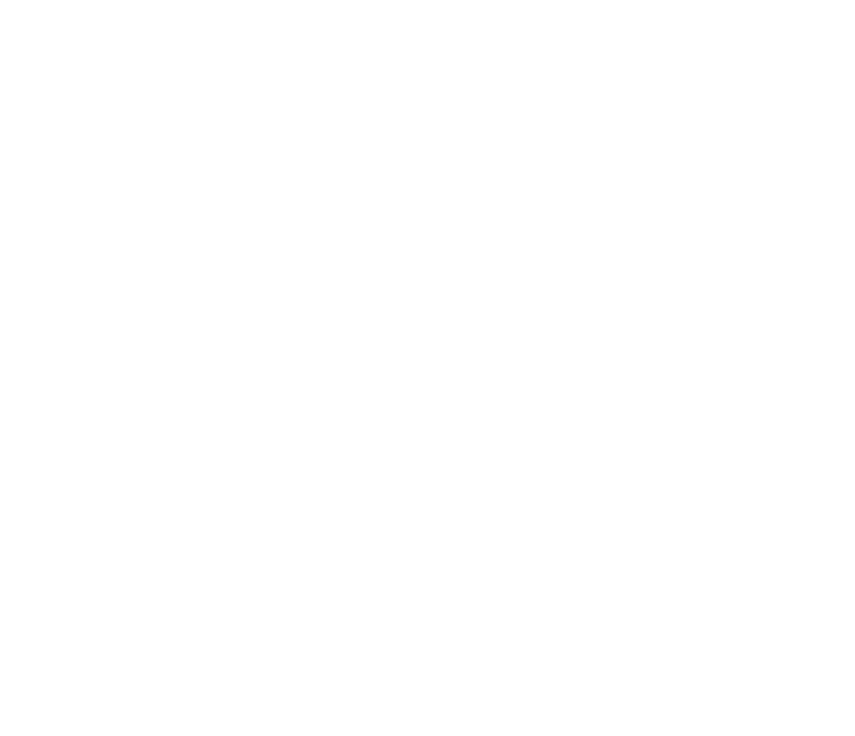
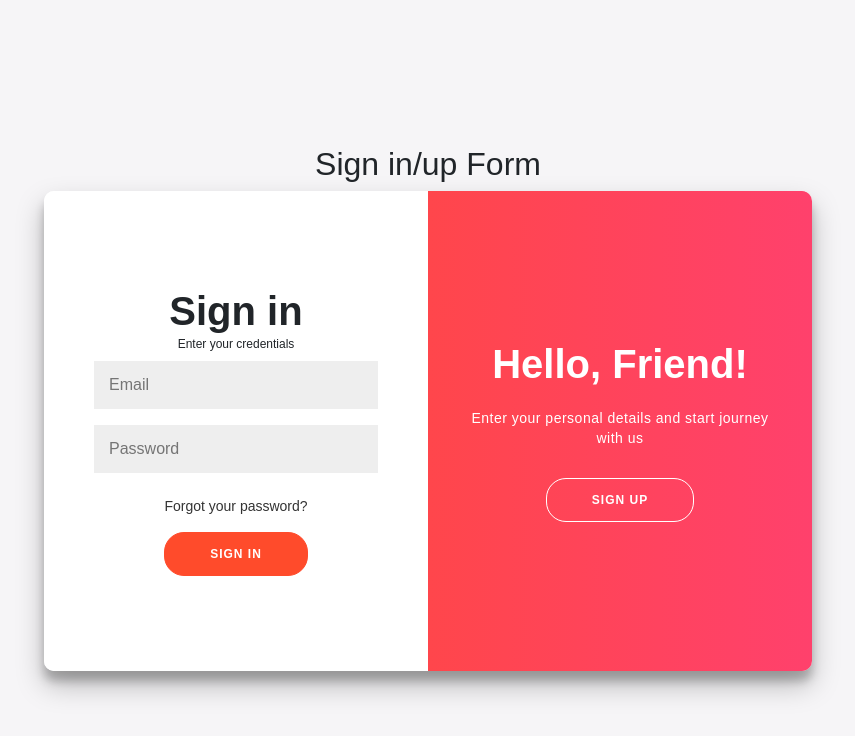
Before and after one commit to jacopobellosi/StudyMate---ASE-project, a React (Vite) app in the folder frontend/: page /register in a window 1280 px wide. Before the commit this address had no page. Shown: the top 736 px of the page, without its empty margins (212-1067 px from the left). Built offline with nearby package versions, Linux system fonts and the light colour scheme.

Commit message:
authentication page

```diff
--- a/frontend/package.json
+++ b/frontend/package.json
@@ -13,14 +13,16 @@
     "axios": "^1.7.9",
     "bootstrap": "^5.3.3",
     "bootstrap-icons": "^1.11.3",
+    "mdb-react-ui-kit": "^9.0.0",
     "react": "^18.3.1",
     "react-dom": "^18.3.1",
-    "react-router-dom": "^7.0.2"
+    "react-router-dom": "^7.1.1"
   },
   "devDependencies": {
     "@eslint/js": "^9.15.0",
     "@types/react": "^18.3.12",
     "@types/react-dom": "^18.3.1",
+    "@types/react-router-dom": "^5.3.3",
     "@vitejs/plugin-react": "^4.3.4",
     "eslint": "^9.15.0",
     "eslint-plugin-react-hooks": "^5.0.0",
--- a/frontend/src/App.tsx
+++ b/frontend/src/App.tsx
@@ -4,6 +4,8 @@
 import Summarizer from "./components/Summarizer";
 import Docu from "./components/Docu";
 import About from "./components/About";
+import Register from "./components/AuthenticationPage";
+import Login from "./components/Login";
 
 function App() {
   return (
@@ -14,6 +16,8 @@
         <Route path="/summarizer" element={<Summarizer />} />
         <Route path="/docu" element={<Docu />} />
         <Route path="/about" element={<About />} />
+        <Route path="/register" element={<Register />} />
+        <Route path="/login" element={<Login />} />
       </Routes>
     </Router>
   );
--- /dev/null
+++ b/frontend/src/components/AuthenticationPage.tsx
@@ -0,0 +1,53 @@
+import React, { useState } from "react";
+import "./style.css";
+import SignInForm from "./Register";
+import SignUpForm from "./Login";
+
+export default function App() {
+  const [type, setType] = useState("signIn");
+  const handleOnClick = (text: string) => {
+    if (text !== type) {
+      setType(text);
+      return;
+    }
+  };
+  const containerClass =
+    "container " + (type === "signUp" ? "right-panel-active" : "");
+  return (
+    <div className="App">
+      <h2>Sign in/up Form</h2>
+      <div className={containerClass} id="container">
+        <SignUpForm />
+        <SignInForm />
+        <div className="overlay-container">
+          <div className="overlay">
+            <div className="overlay-panel overlay-left">
+              <h1>Welcome Back!</h1>
+              <p>
+                To keep connected with us please login with your personal info
+              </p>
+              <button
+                className="ghost"
+                id="signIn"
+                onClick={() => handleOnClick("signIn")}
+              >
+                Sign In
+              </button>
+            </div>
+            <div className="overlay-panel overlay-right">
+              <h1>Hello, Friend!</h1>
+              <p>Enter your personal details and start journey with us</p>
+              <button
+                className="ghost "
+                id="signUp"
+                onClick={() => handleOnClick("signUp")}
+              >
+                Sign Up
+              </button>
+            </div>
+          </div>
+        </div>
+      </div>
+    </div>
+  );
+}
--- /dev/null
+++ b/frontend/src/components/Login.tsx
@@ -0,0 +1,64 @@
+import React from "react";
+function SignUpForm() {
+  const [state, setState] = React.useState({
+    name: "",
+    email: "",
+    password: ""
+  });
+  const handleChange = (evt: React.ChangeEvent<HTMLInputElement>) => {
+    const value = evt.target.value;
+    setState({
+      ...state,
+      [evt.target.name]: value
+    });
+  };
+
+  const handleOnSubmit = (evt: React.FormEvent<HTMLFormElement>) => {
+    evt.preventDefault();
+
+    const { name, email, password } = state;
+    alert(
+      `You are sign up with name: ${name} email: ${email} and password: ${password}`
+    );
+
+    for (const key in state) {
+      setState({
+        ...state,
+        [key]: ""
+      });
+    }
+  };
+
+  return (
+    <div className="form-container sign-up-container">
+      <form onSubmit={handleOnSubmit}>
+        <h1>Create Account</h1>
+        <span>use your email for registration</span>
+        <input
+          type="text"
+          name="name"
+          value={state.name}
+          onChange={handleChange}
+          placeholder="Name"
+        />
+        <input
+          type="email"
+          name="email"
+          value={state.email}
+          onChange={handleChange}
+          placeholder="Email"
+        />
+        <input
+          type="password"
+          name="password"
+          value={state.password}
+          onChange={handleChange}
+          placeholder="Password"
+        />
+        <button>Sign Up</button>
+      </form>
+    </div>
+  );
+}
+
+export default SignUpForm;
--- /dev/null
+++ b/frontend/src/components/Register.tsx
@@ -0,0 +1,55 @@
+import React from "react";
+function SignInForm() {
+  const [state, setState] = React.useState({
+    email: "",
+    password: ""
+  });
+  const handleChange = (evt: React.ChangeEvent<HTMLInputElement>) => {
+    const value = evt.target.value;
+    setState({
+      ...state,
+      [evt.target.name]: value
+    });
+  };
+
+  const handleOnSubmit = (evt: React.FormEvent<HTMLFormElement>) => {
+    evt.preventDefault();
+
+    const { email, password } = state;
+    alert(`You are login with email: ${email} and password: ${password}`);
+
+    for (const key in state) {
+      setState({
+        ...state,
+        [key]: ""
+      });
+    }
+  };
+
+  return (
+    <div className="form-container sign-in-container">
+      <form onSubmit={handleOnSubmit}>
+        <h1>Sign in</h1>
+        <span>Enter your credentials</span>
+        <input
+          type="email"
+          placeholder="Email"
+          name="email"
+          value={state.email}
+          onChange={handleChange}
+        />
+        <input
+          type="password"
+          name="password"
+          placeholder="Password"
+          value={state.password}
+          onChange={handleChange}
+        />
+        <a href="#">Forgot your password?</a>
+        <button>Sign In</button>
+      </form>
+    </div>
+  );
+}
+
+export default SignInForm;
--- /dev/null
+++ b/frontend/src/components/style.css
@@ -0,0 +1,257 @@
+.App {
+    font-family: sans-serif;
+    text-align: center;
+  }
+
+  @import url("https://fonts.googleapis.com/css?family=Montserrat:400,800");
+
+  * {
+    box-sizing: border-box;
+  }
+
+  body {
+    background: #f6f5f7;
+    display: flex;
+    justify-content: center;
+    align-items: center;
+    flex-direction: column;
+    font-family: "Montserrat", sans-serif;
+    height: 100vh;
+    margin: -20px 0 50px;
+  }
+
+  h1 {
+    font-weight: bold;
+    margin: 0;
+  }
+
+  h2 {
+    text-align: center;
+  }
+
+  p {
+    font-size: 14px;
+    font-weight: 100;
+    line-height: 20px;
+    letter-spacing: 0.5px;
+    margin: 20px 0 30px;
+  }
+
+  span {
+    font-size: 12px;
+  }
+
+  a {
+    color: #333;
+    font-size: 14px;
+    text-decoration: none;
+    margin: 15px 0;
+  }
+
+  button {
+    border-radius: 20px;
+    border: 1px solid #ff4b2b;
+    background-color: #ff4b2b;
+    color: #ffffff;
+    font-size: 12px;
+    font-weight: bold;
+    padding: 12px 45px;
+    letter-spacing: 1px;
+    text-transform: uppercase;
+    transition: transform 80ms ease-in;
+  }
+
+  button:active {
+    transform: scale(0.95);
+  }
+
+  button:focus {
+    outline: none;
+  }
+
+  button.ghost {
+    background-color: transparent;
+    border-color: #ffffff;
+  }
+
+  form {
+    background-color: #ffffff;
+    display: flex;
+    align-items: center;
+    justify-content: center;
+    flex-direction: column;
+    padding: 0 50px;
+    height: 100%;
+    text-align: center;
+  }
+
+  input {
+    background-color: #eee;
+    border: none;
+    padding: 12px 15px;
+    margin: 8px 0;
+    width: 100%;
+  }
+
+  .container {
+    background-color: #fff;
+    border-radius: 10px;
+    box-shadow: 0 14px 28px rgba(0, 0, 0, 0.25), 0 10px 10px rgba(0, 0, 0, 0.22);
+    position: relative;
+    overflow: hidden;
+    width: 768px;
+    max-width: 100%;
+    min-height: 480px;
+  }
+
+  .form-container {
+    position: absolute;
+    top: 0;
+    height: 100%;
+    transition: all 0.6s ease-in-out;
+  }
+
+  .sign-in-container {
+    left: 0;
+    width: 50%;
+    z-index: 2;
+  }
+
+  .container.right-panel-active .sign-in-container {
+    transform: translateX(100%);
+  }
+
+  .sign-up-container {
+    left: 0;
+    width: 50%;
+    opacity: 0;
+    z-index: 1;
+  }
+
+  .container.right-panel-active .sign-up-container {
+    transform: translateX(100%);
+    opacity: 1;
+    z-index: 5;
+    animation: show 0.6s;
+  }
+
+  @keyframes show {
+    0%,
+    49.99% {
+      opacity: 0;
+      z-index: 1;
+    }
+
+    50%,
+    100% {
+      opacity: 1;
+      z-index: 5;
+    }
+  }
+
+  .overlay-container {
+    position: absolute;
+    top: 0;
+    left: 50%;
+    width: 50%;
+    height: 100%;
+    overflow: hidden;
+    transition: transform 0.6s ease-in-out;
+    z-index: 100;
+  }
+
+  .container.right-panel-active .overlay-container {
+    transform: translateX(-100%);
+  }
+
+  .overlay {
+    background: #ff416c;
+    background: -webkit-linear-gradient(to right, #ff4b2b, #ff416c);
+    background: linear-gradient(to right, #ff4b2b, #ff416c);
+    background-repeat: no-repeat;
+    background-size: cover;
+    background-position: 0 0;
+    color: #ffffff;
+    position: relative;
+    left: -100%;
+    height: 100%;
+    width: 200%;
+    transform: translateX(0);
+    transition: transform 0.6s ease-in-out;
+  }
+
+  .container.right-panel-active .overlay {
+    transform: translateX(50%);
+  }
+
+  .overlay-panel {
+    position: absolute;
+    display: flex;
+    align-items: center;
+    justify-content: center;
+    flex-direction: column;
+    padding: 0 40px;
+    text-align: center;
+    top: 0;
+    height: 100%;
+    width: 50%;
+    transform: translateX(0);
+    transition: transform 0.6s ease-in-out;
+  }
+
+  .overlay-left {
+    transform: translateX(-20%);
+  }
+
+  .container.right-panel-active .overlay-left {
+    transform: translateX(0);
+  }
+
+  .overlay-right {
+    right: 0;
+    transform: translateX(0);
+  }
+
+  .container.right-panel-active .overlay-right {
+    transform: translateX(20%);
+  }
+
+  .social-container {
+    margin: 20px 0;
+  }
+
+  .social-container a {
+    border: 1px solid #dddddd;
+    border-radius: 50%;
+    display: inline-flex;
+    justify-content: center;
+    align-items: center;
+    margin: 0 5px;
+    height: 40px;
+    width: 40px;
+  }
+
+  footer {
+    background-color: #222;
+    color: #fff;
+    font-size: 14px;
+    bottom: 0;
+    position: fixed;
+    left: 0;
+    right: 0;
+    text-align: center;
+    z-index: 999;
+  }
+
+  footer p {
+    margin: 10px 0;
+  }
+
+  footer i {
+    color: red;
+  }
+
+  footer a {
+    color: #3c97bf;
+    text-decoration: none;
+  }
```
Also changed, not shown: 1 other file (tests, documents, lock files or other folders).
